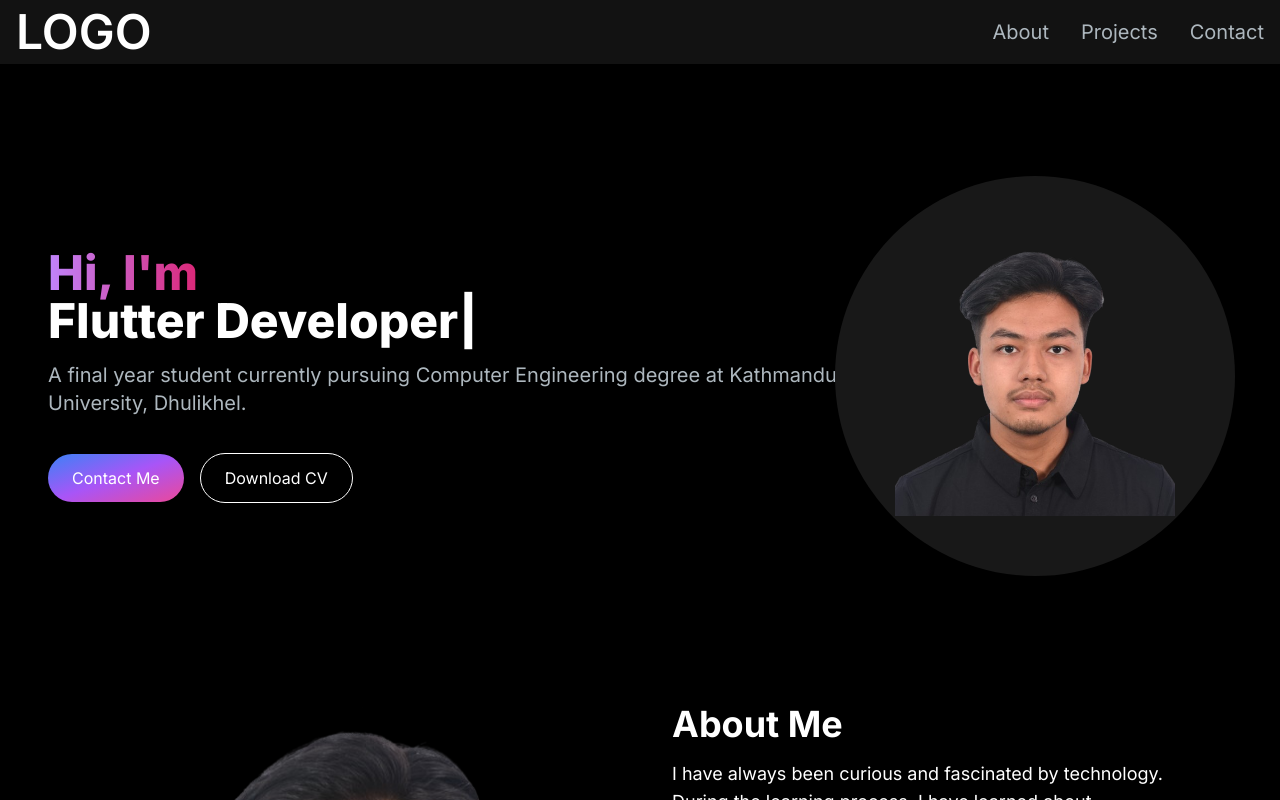
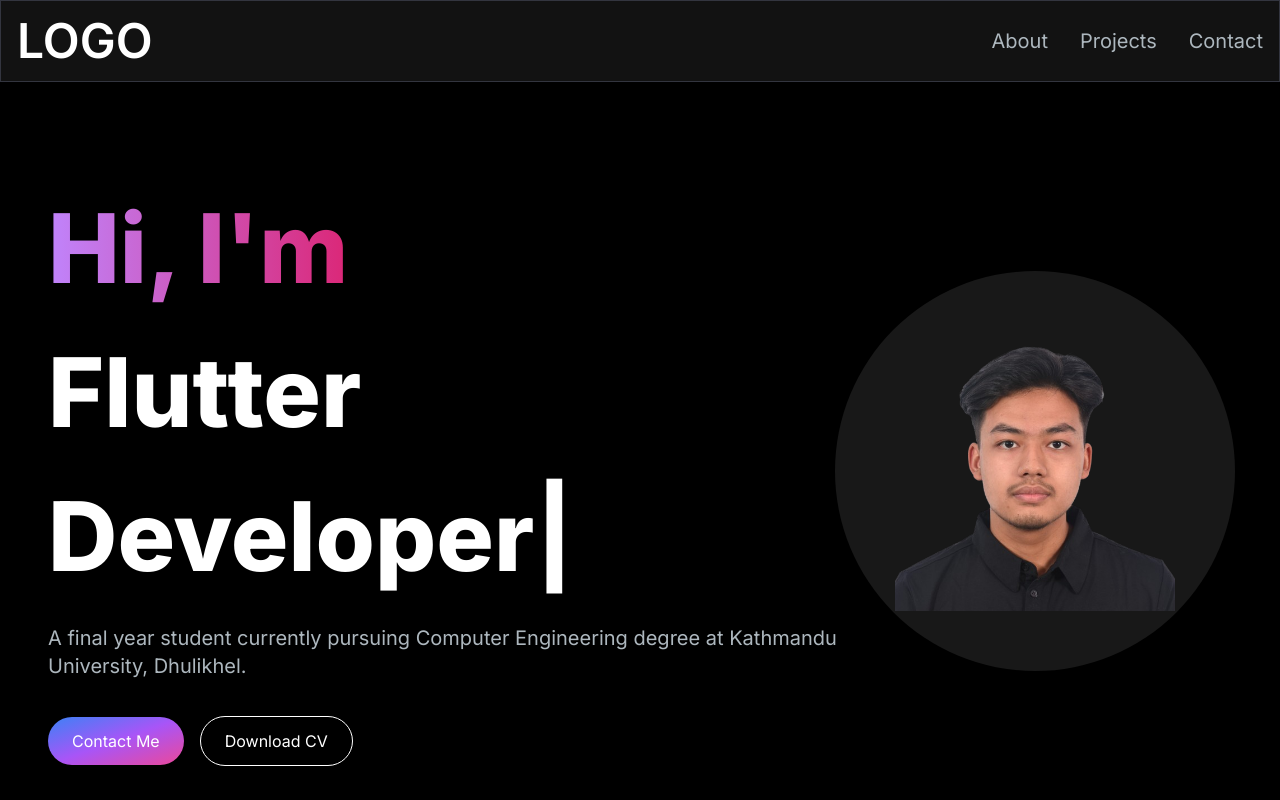
Before and after one commit to Aryashakya/my-website, a Next.js app: page / in a window 1280 px wide. Shown: the top 800 px of the page. Built offline with nearby package versions, Linux system fonts and the light colour scheme.

Commit message:
Minor changes

```diff
--- a/src/app/components/HeroSection.jsx
+++ b/src/app/components/HeroSection.jsx
@@ -7,8 +7,8 @@ const HeroSection = () => {
   return (
     <section className="lg:py-16">
       <div className="grid grid-cols-1 sm:grid-cols-12">
-        <div className="col-span-8 place-self-center text-center sm:text-left">
-          <h1 className="text-white mb-4 sm:text-5xl text-6xl font-extrabold">
+        <div className="col-span-8 place-self-center text-center sm:text-left justify-self-start">
+          <h1 className="text-white mb-4 sm:text-5xl text-4xl lg:text-8xl lg:leading-normal font-extrabold">
             <span className="text-transparent bg-clip-text bg-gradient-to-r from-purple-400 to-pink-600">
               Hi, I&apos;m{" "}
             </span>
--- a/src/app/components/Navbar.jsx
+++ b/src/app/components/Navbar.jsx
@@ -23,8 +23,8 @@ const navLinks = [
 const Navbar = () => {
   const [navbarOpen, setNavbarOpen] = useState(false);
   return (
-    <nav className="fixed top-0 left-0 right-0 z-10 bg-[#121212] bg-opacity-100">
-      <div className="flex flex-wrap items-center justify-between mx-auto px-4 py-2">
+    <nav className="fixed mx-auto border border-[#33353F] top-0 left-0 right-0 z-10 bg-[#121212] bg-opacity-100">
+      <div className="flex  container lg:py-4 flex-wrap items-center justify-between mx-auto px-4 py-2">
         <Link
           href={"/"}
           className="text-2xl md:text-5xl text-white font-semibold"
@@ -35,7 +35,7 @@ const Navbar = () => {
           {!navbarOpen ? (
             <button
               onClick={() => setNavbarOpen(true)}
-              className="flex items-center px-3 py-2 border rounded border-slate-200 text-slate-200 hober:text-white hover:border-white"
+              className="flex items-center px-3 py-2 border rounded border-slate-200 text-slate-200 hover:text-white hover:border-white"
             >
               <Bars3Icon className="h-5 w-5" />
             </button>
```
